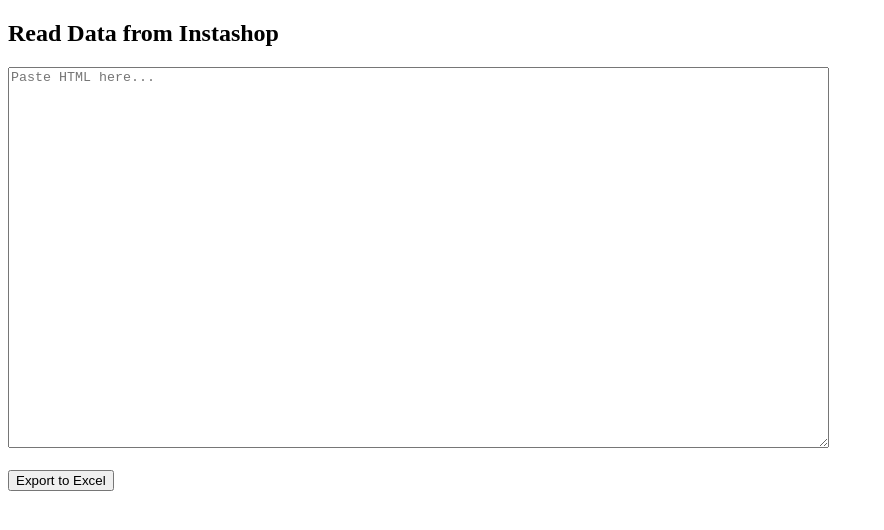
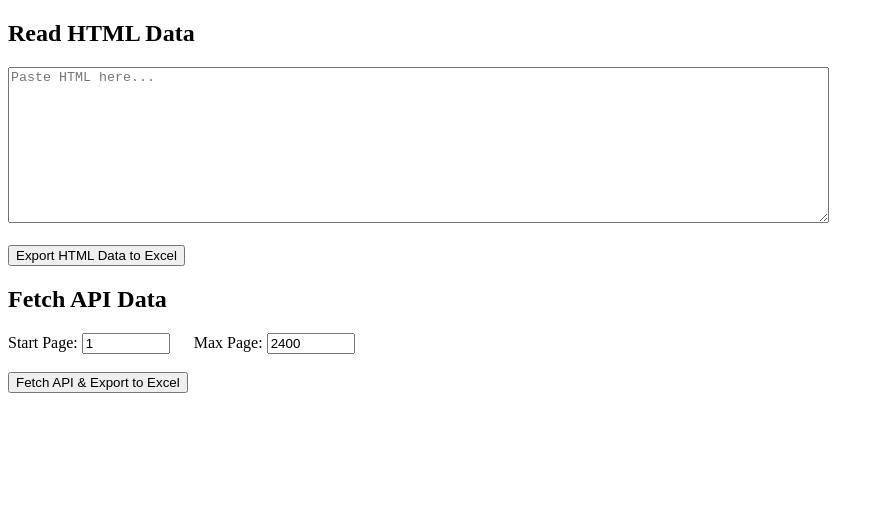
Before and after one commit to abdulrashed/ScrapInstashop, a plain HTML site: page index.html in a window 1280 px wide. Shown: the whole page, without its empty margins (0-884 px from the left). Drawn offline with Linux system fonts and the light colour scheme.

Commit message:
Update index.html

```diff
--- a/index.html
+++ b/index.html
@@ -1,14 +1,30 @@
 <!DOCTYPE html>
 <html>
+
 <head>
-  <title>Read Data from Instashop Html</title>
+    <meta charset="UTF-8">
+    <title>Instashop Scraper & Excel Export</title>
 </head>
+
 <body>
-  <h2>Read Data from Instashop</h2>
-  <textarea id="htmlInput" rows="25" cols="100" placeholder="Paste HTML here..."></textarea><br><br>
-  <button onclick="scrapeAndExport()">Export to Excel</button>
+    <h2>Read HTML Data</h2>
+    <textarea id="htmlInput" rows="10" cols="100" placeholder="Paste HTML here..."></textarea><br><br>
+    <button onclick="scrapeAndExport()">Export HTML Data to Excel</button>
 
-  <script src="https://cdnjs.cloudflare.com/ajax/libs/xlsx/0.18.5/xlsx.full.min.js"></script>
-  <script src="script.js"></script>
+    <h2>Fetch API Data</h2>
+
+    <label for="startPage">Start Page:</label>
+    <input type="number" id="startPage" value="1" min="1" style="width:80px; margin-right:20px;">
+
+    <label for="maxPage">Max Page:</label>
+    <input type="number" id="maxPage" value="2400" min="1" style="width:80px;"><br><br>
+
+    <button onclick="fetchAndExport()">Fetch API & Export to Excel</button>
+
+    <pre id="output"></pre>
+
+    <script src="https://cdnjs.cloudflare.com/ajax/libs/xlsx/0.18.5/xlsx.full.min.js"></script>
+    <script src="script.js"></script>
 </body>
+
 </html>
```
